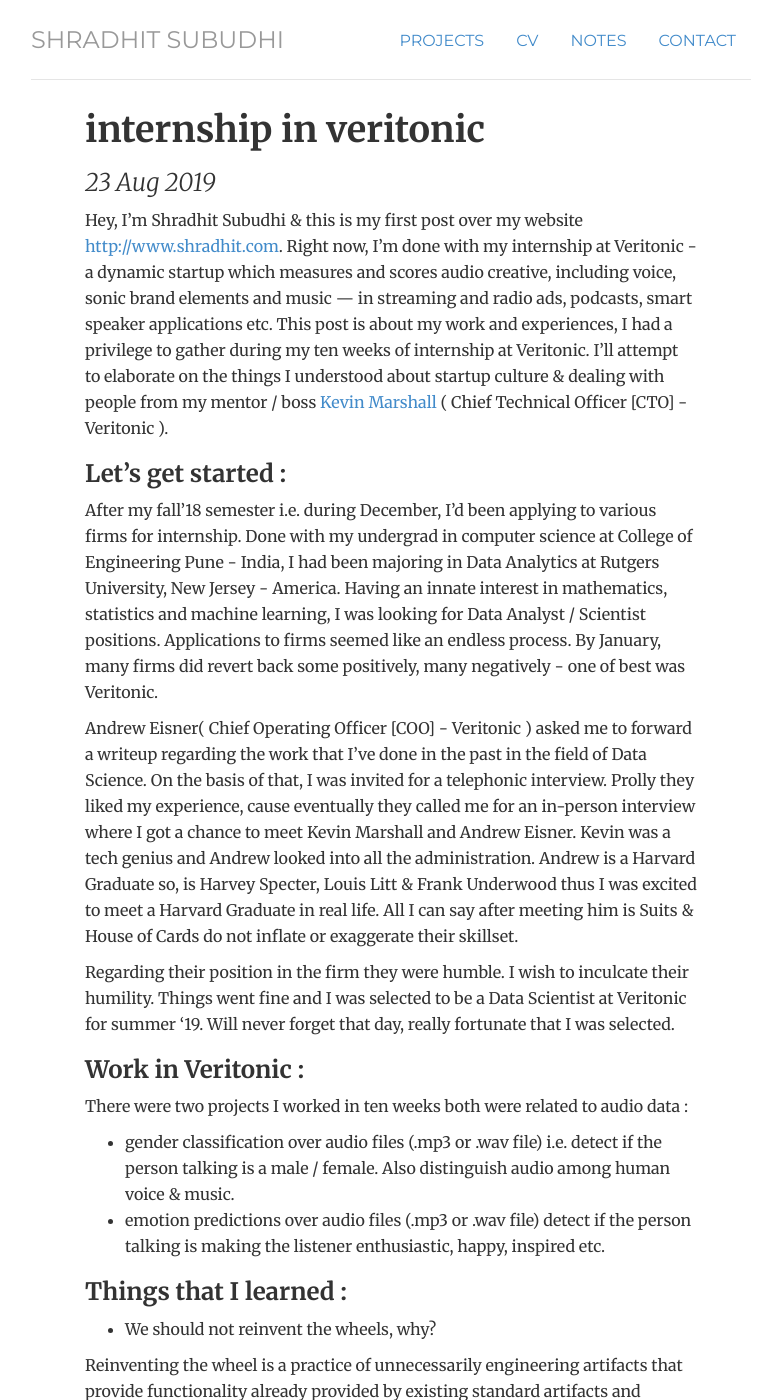
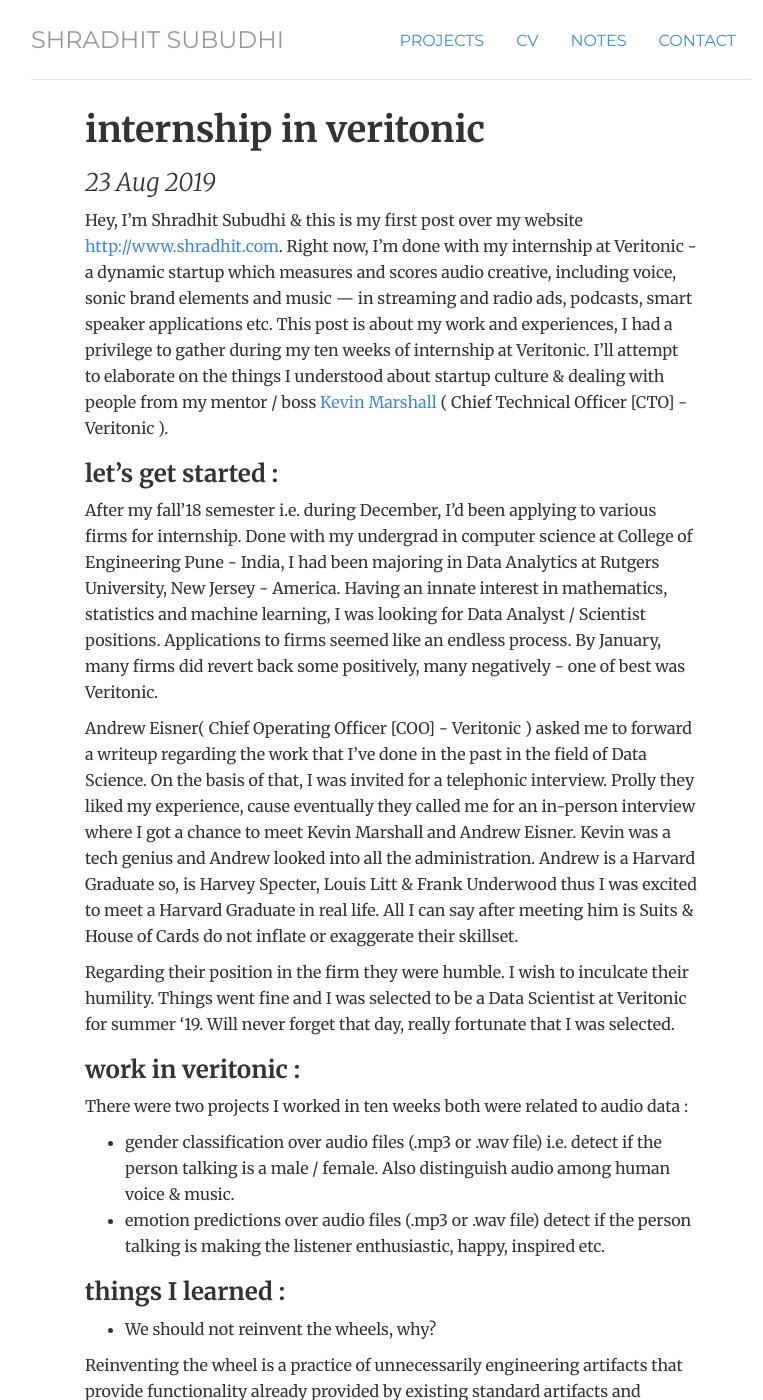
Before and after one commit to shradhit7/shradhit7.github.io, a Jekyll site: the page built from _posts/2019-08-23- Internship in Veritonic.md, in a window 1280 px wide and 1400 px high. Shown: the whole window, without its empty margins (249-1012 px from the left). Built offline with Jekyll 4.4.1, drawn with Linux system fonts in a browser that asks for light colours; our own code applies the rules of GitHub Pages for plain Markdown files.

Commit message:
Update 2019-08-23- Internship in Veritonic.md

```diff
--- a/_posts/2019-08-23- Internship in Veritonic.md
+++ b/_posts/2019-08-23- Internship in Veritonic.md
@@ -3,7 +3,7 @@
 Right now, I'm done with my internship at Veritonic - a dynamic startup which measures and scores audio creative, including voice, sonic brand elements and music — in streaming and radio ads, podcasts, smart speaker applications etc.
 This post is about my work and experiences, I had a privilege to gather during my ten weeks of internship at Veritonic. I'll attempt to elaborate on the things I understood about startup culture & dealing with people from my mentor / boss [Kevin Marshall](https://falicon.com) ( Chief Technical Officer [CTO] - Veritonic ).
 
-### Let's get started :
+### let's get started :
 
 After my fall'18 semester i.e. during December, I'd been applying to various firms for internship. Done with my undergrad in computer science at College of Engineering Pune - India, I had been majoring in Data Analytics at Rutgers University, New Jersey - America. Having an innate interest in mathematics, statistics and machine learning, I was looking for Data Analyst / Scientist positions. Applications to firms seemed like an endless process. By January, many firms did revert back some positively, many negatively - one of best was Veritonic.
 
@@ -11,13 +11,13 @@
 
 Regarding their position in the firm they were humble. I wish to inculcate their humility. Things went fine and I was selected to be a Data Scientist at Veritonic for summer '19. Will never forget that day, really fortunate that I was selected.
 
-### Work in Veritonic :
+### work in veritonic :
 
 There were two projects I worked in ten weeks both were related to audio data :
 -  gender classification over audio files (.mp3 or .wav file) i.e. detect if the person talking is a male / female. Also distinguish audio among human voice & music.
 -  emotion predictions over audio files (.mp3 or .wav file) detect if the person talking is making the listener enthusiastic, happy, inspired etc.
 
-### Things that I learned :
+###  things I learned :
 
 - We should not reinvent the wheels, why?
 
```
